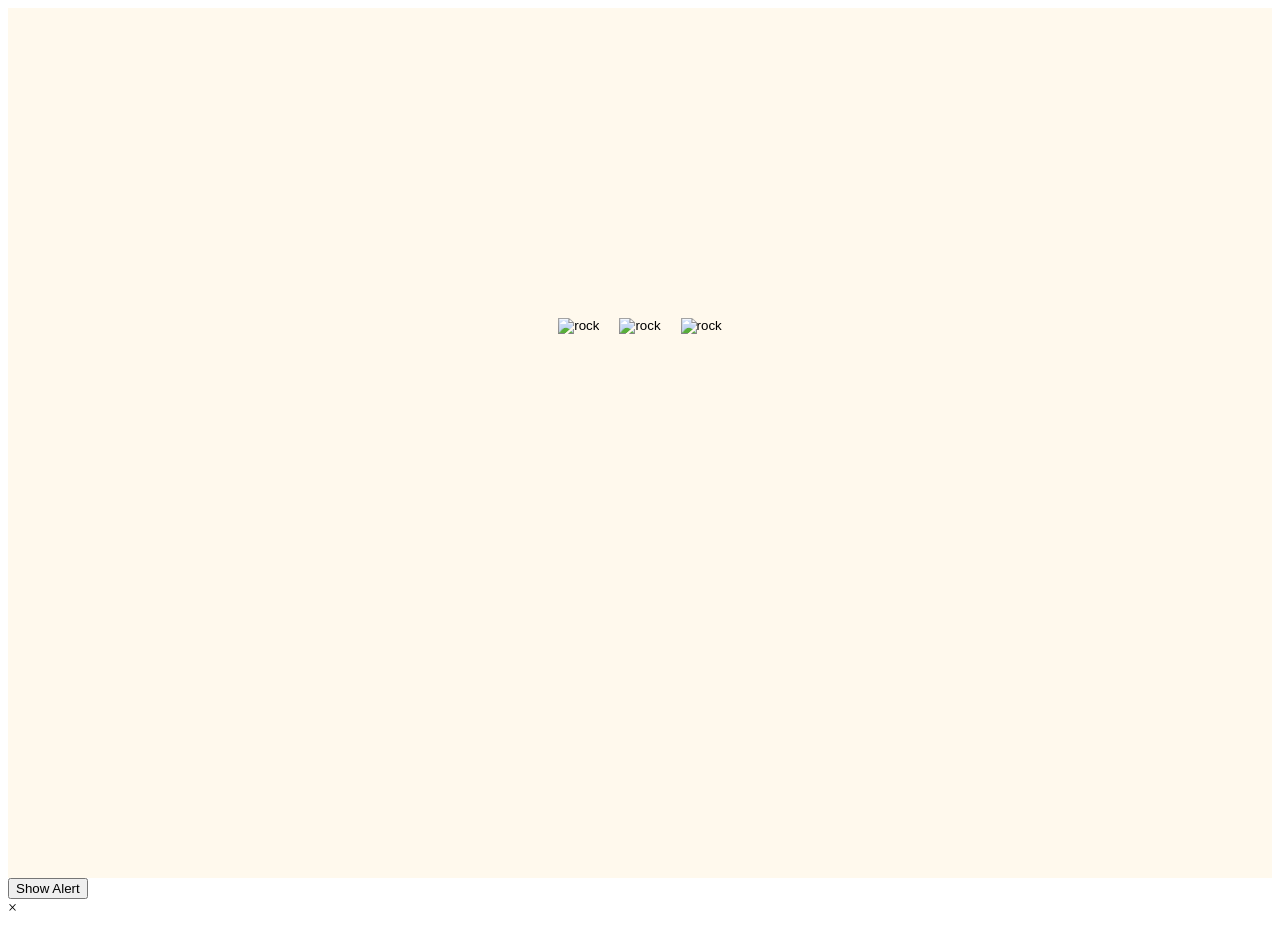
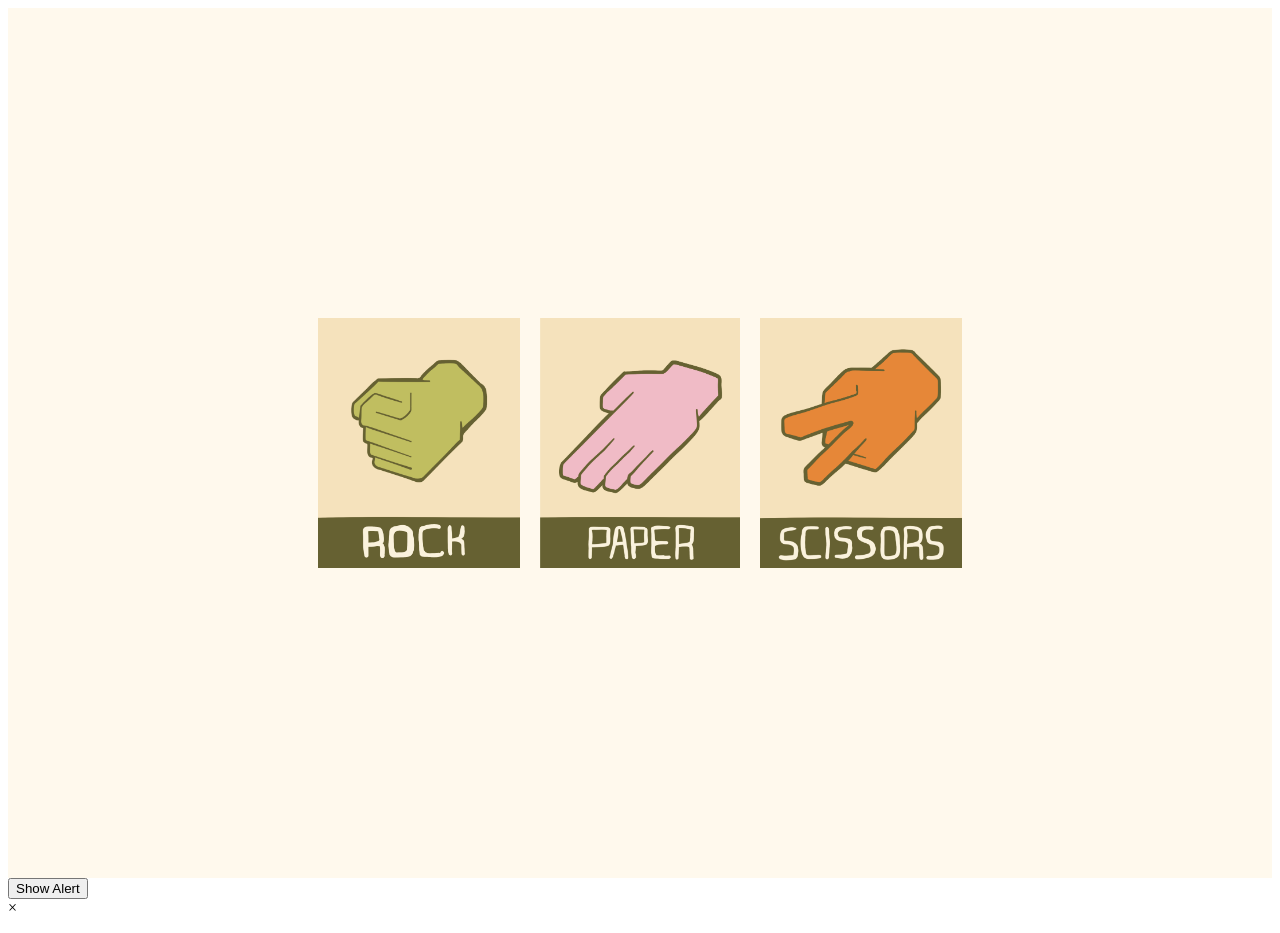
Before and after one commit to PavanaKaranam/JS-RockPaperScossorwomen, a plain HTML site: page index.html in a window 1280 px wide. Drawn offline with Linux system fonts and the light colour scheme.

Commit message:
final final

```diff
--- a/index.html
+++ b/index.html
@@ -8,9 +8,9 @@
 </head>
 <body>
     <div class="pictures">
-    <input type="image" src="/pictures/Untitled_Artwork 41.png" alt="rock" height="250px" class="rock">
-    <input type="image" src="/pictures/Untitled_Artwork 40.png" alt="rock" height="250px" class="paper">
-    <input type="image" src="/pictures/Untitled_Artwork 42.png" alt="rock" height="250px" class="scissors">
+    <input type="image" src="/rock.png" alt="rock" height="250px" class="rock">
+    <input type="image" src="/paper.png" alt="paper" height="250px" class="paper">
+    <input type="image" src="scissors.png" alt="scissors" height="250px" class="scissors">
     </div>
 
     <button class="custom-button">
```
Also changed, not shown: paper.png (added), rock.png (added), scissors.png (added).
